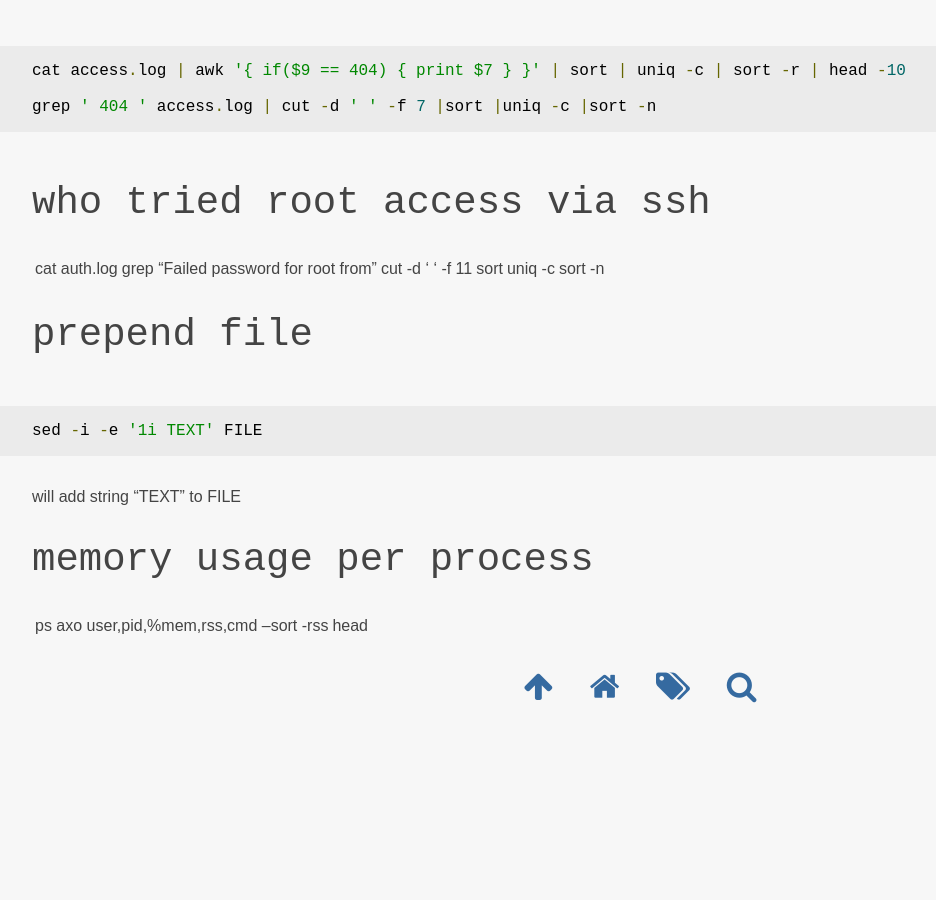
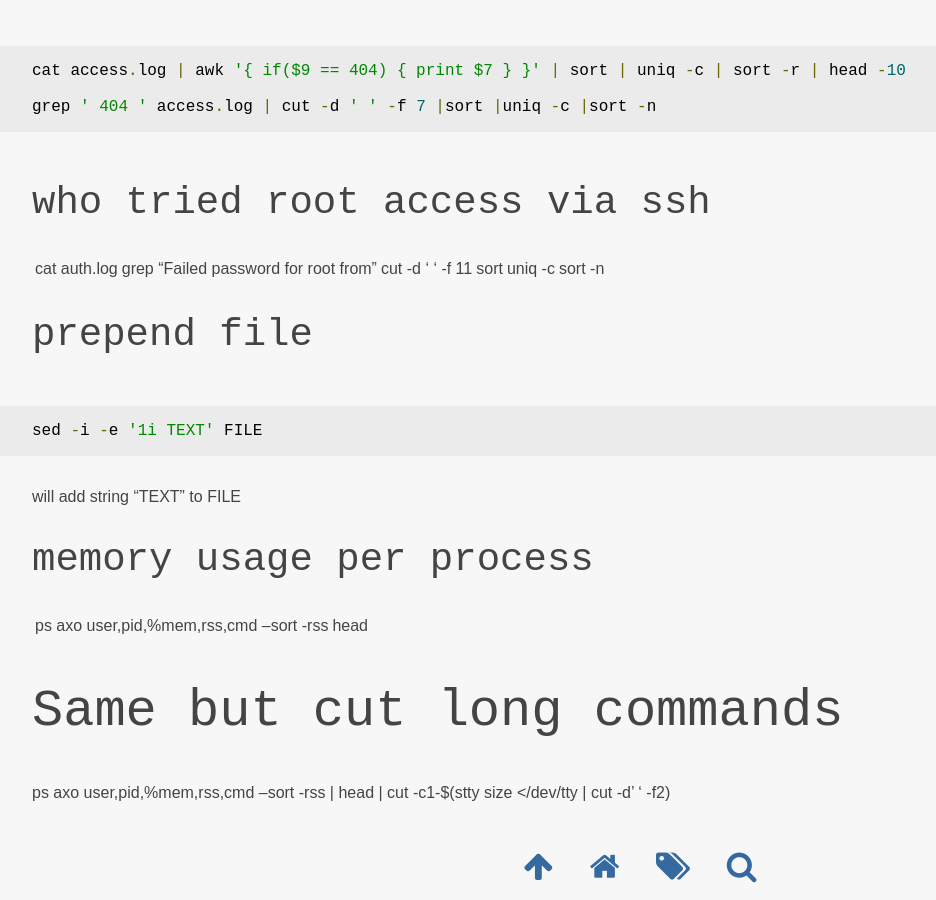
Before and after one commit to michaelbramwell/mac2000.github.com, a Jekyll site: the page built from howto/bash.md, in a window 1280 px wide and 900 px high, scrolled down 5092 px. Shown: the whole window, without its empty margins (0-936 px from the left). Built offline with Jekyll 4.4.1, drawn with Linux system fonts in a browser that asks for light colours; some web fonts are replaced; before the commit the page ends 5812 px from its top, so only the background shows below that.

Commit message:
memory usage per process

```diff
--- a/howto/bash.md
+++ b/howto/bash.md
@@ -185,3 +185,6 @@ memory usage per process
 ------------------------
 
 ps axo user,pid,%mem,rss,cmd --sort -rss | head
+
+# Same but cut long commands
+ps axo user,pid,%mem,rss,cmd --sort -rss | head | cut -c1-$(stty size </dev/tty | cut -d' ' -f2)
```
